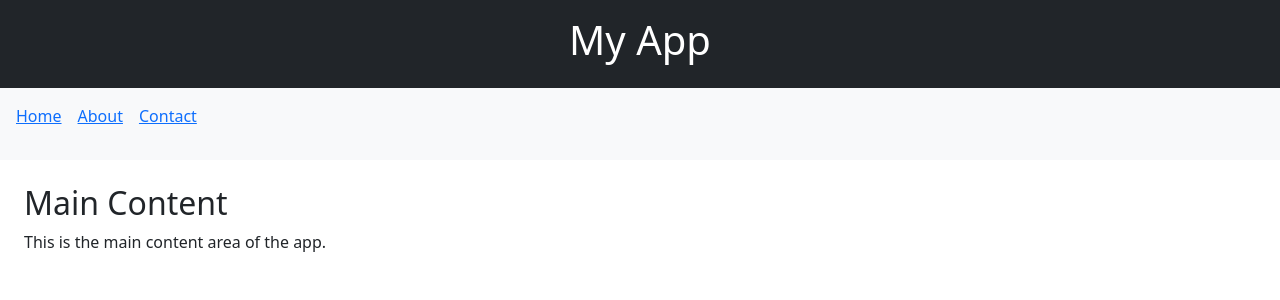
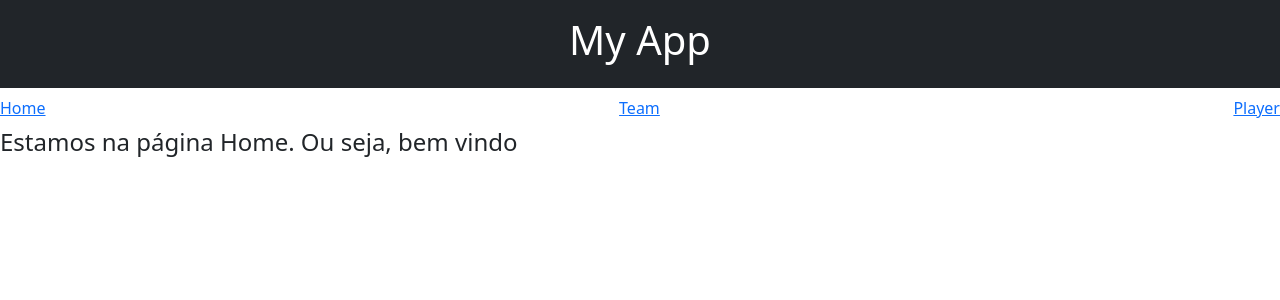
Before and after one commit to victorgonzalezz/bridge-in, a React (Vite) app: page / in a window 1280 px wide. Shown: the top 300 px of the page. Built offline with nearby package versions, Linux system fonts and the light colour scheme; the HTML template or start-up script is replaced by a standard one.

Commit message:
home structure, navigation and router
Home structure, navigation and router done

```diff
--- a/package.json
+++ b/package.json
@@ -10,9 +10,11 @@
     "preview": "vite preview"
   },
   "dependencies": {
+    "axios": "^1.6.2",
     "bootstrap": "^5.3.2",
     "react": "^18.2.0",
-    "react-dom": "^18.2.0"
+    "react-dom": "^18.2.0",
+    "react-router-dom": "^6.21.0"
   },
   "devDependencies": {
     "@types/react": "^18.2.43",
--- a/src/App.tsx
+++ b/src/App.tsx
@@ -1,16 +1,24 @@
 import 'bootstrap/dist/css/bootstrap.min.css';
+import React from 'react';
 
-import React from 'react';
+import { BrowserRouter, Routes, Route } from 'react-router-dom';
+import Teams from './pages/Teams';
+import Players from './pages/Players';
+import Home from './pages/Home';
 import Header from './components/Header';
-import Navigation from './components/Navigation';
-import MainContent from './components/MainContent';
 
 const App: React.FC = () => {
   return (
     <div>
-      <Header />
-      <Navigation />
-      <MainContent />
+      <BrowserRouter>
+        <Header />
+        <Routes>
+          <Route path="/" element={<Home />} />
+          <Route path="team" element={<Teams />} />
+          <Route path="player" element={<Players />} />
+
+        </Routes>
+    </BrowserRouter>
     </div>
   );
 };
--- a/src/components/MainContent.tsx
+++ /dev/null
@@ -1,12 +0,0 @@
-import React from 'react';
-
-const MainContent: React.FC = () => {
-  return (
-    <main className="p-4">
-      <h2>Main Content</h2>
-      <p>This is the main content area of the app.</p>
-    </main>
-  );
-};
-
-export default MainContent;
--- /dev/null
+++ b/src/components/Navbar.tsx
@@ -0,0 +1,14 @@
+import React from 'react';
+import { NavLink } from 'react-router-dom';
+
+const Navbar: React.FC = () => {
+  return (
+    <nav className='navbar'>
+      <NavLink to='/'>Home</NavLink>
+      <NavLink to='/team'>Team</NavLink>
+      <NavLink to='/player'>Player</NavLink>
+    </nav>
+  );
+};
+
+export default Navbar;
--- /dev/null
+++ b/src/pages/Home.tsx
@@ -0,0 +1,16 @@
+import React from 'react';
+import Navbar from '../components/Navbar';
+
+const Home: React.FC = () => {
+  return (
+    <>
+    <Navbar />
+    <section>
+      <h4>Estamos na página Home. Ou seja, bem vindo</h4>
+    </section>
+    </>
+
+  );
+};
+
+export default Home;
--- /dev/null
+++ b/src/pages/Players.tsx
@@ -0,0 +1,12 @@
+import { Link } from "react-router-dom";
+
+export default function Players() {
+  return (
+    <section>
+      <h2>Players</h2>
+      <Link to='/'>
+        Back Home
+      </Link>
+    </section>
+  )
+}
--- /dev/null
+++ b/src/pages/Teams.tsx
@@ -0,0 +1,12 @@
+import { Link } from 'react-router-dom'
+
+export default function Teams() {
+  return (
+    <section>
+      <h2>Teams</h2>
+      <Link to='/'>
+        Back Home
+      </Link>
+    </section>
+  )
+}
```
Also changed, not shown: 1 other file (tests, documents, lock files or other folders).
